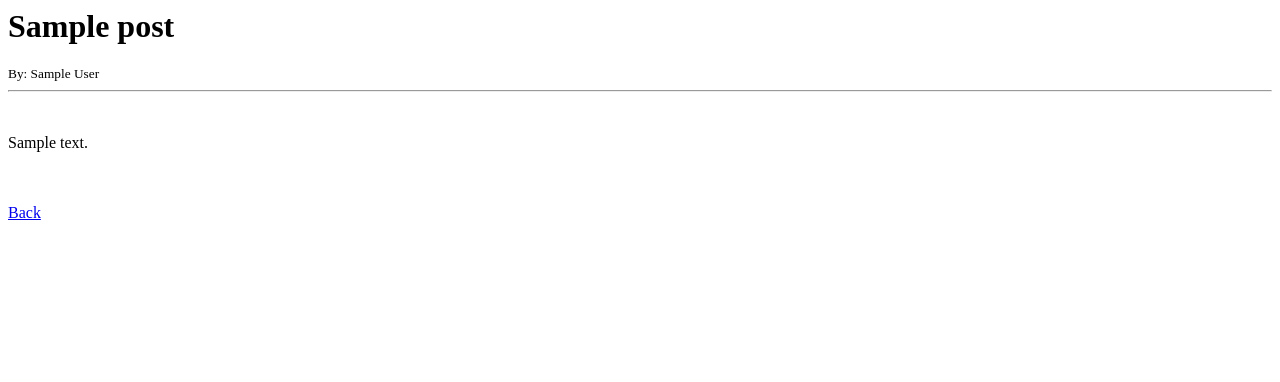
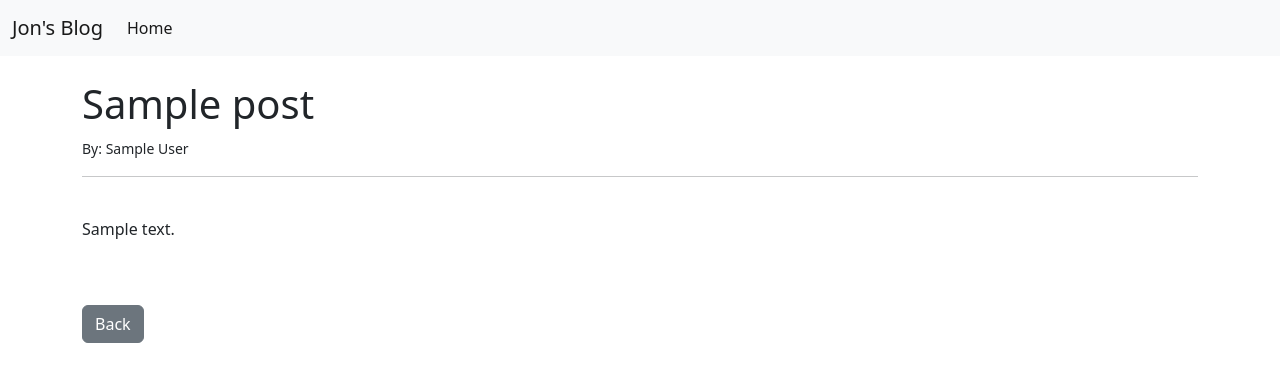
Before and after one commit to JonEast87/Django_Blog, a Django app: template JonsBlog/templates/article_details.html in a window 1280 px wide. Shown: the top 382 px of the page. Run offline with Django 3.2, Linux system fonts and the light colour scheme; the template is opened without the code that fills it: most values are stand-ins (such as "Sample title", 1, 10 or a date in 2020).

Commit message:
added views for browsing of blog pages.

```diff
--- a/JonsBlog/models.py
+++ b/JonsBlog/models.py
@@ -4,7 +4,8 @@ from django.contrib.auth.models import User
 
 # Create your models here.
 class Post(models.Model):
-    title = models.CharField(max_length=255)
+    title = models.CharField(max_length=255, default="Jon's Blog")
+    title_tag = models.CharField(max_length=255, default="Jon's Blog")
     author = models.ForeignKey(User, on_delete=models.CASCADE)
     body = models.TextField()
 
--- a/JonsBlog/templates/article_details.html
+++ b/JonsBlog/templates/article_details.html
@@ -1,3 +1,9 @@
+{% extends 'base.html' %}
+
+{% block title %}{{ post.title_tag }}{% endblock %}
+
+{% block content %}
+
 <h1>{{ post.title }}</h1>
 <small>By: {{ post.author.first_name }} {{ post.author.last_name }}</small>
 <br/>
@@ -8,4 +14,6 @@
 <br/>
 <br/>
 
-<a href="{% url 'home' %}">Back</a>
+<a href="{% url 'home' %} " class="btn btn-secondary">Back</a>
+
+{% endblock %}
--- /dev/null
+++ b/JonsBlog/templates/base.html
@@ -0,0 +1,34 @@
+<!doctype html>
+<html lang="en">
+  <head>
+    <meta charset="utf-8">
+    <meta name="viewport" content="width=device-width, initial-scale=1">
+    <title>{% block tilte %} Jon's Blog {% endblock %}</title>
+    <link href="https://cdn.jsdelivr.net/npm/bootstrap@5.2.2/dist/css/bootstrap.min.css" rel="stylesheet" integrity="sha384-Zenh87qX5JnK2Jl0vWa8Ck2rdkQ2Bzep5IDxbcnCeuOxjzrPF/et3URy9Bv1WTRi" crossorigin="anonymous">
+  </head>
+  <body>
+    <nav class="navbar navbar-expand-lg bg-light">
+	  <div class="container-fluid">
+		<a class="navbar-brand" href="{% url 'home' %}">Jon's Blog</a>
+		<button class="navbar-toggler" type="button" data-bs-toggle="collapse" data-bs-target="#navbarSupportedContent" aria-controls="navbarSupportedContent" aria-expanded="false" aria-label="Toggle navigation">
+		  <span class="navbar-toggler-icon"></span>
+		</button>
+		<div class="collapse navbar-collapse" id="navbarSupportedContent">
+		  <ul class="navbar-nav me-auto mb-2 mb-lg-0">
+			<li class="nav-item">
+			  <a class="nav-link active" aria-current="page" href="{% url 'home' %}">Home</a>
+			</li>
+		  </ul>
+		</div>
+	  </div>
+	</nav>
+    <br />
+    <div class="container">
+        {% block content %}
+
+        {% endblock %}
+    </div>
+
+    <script src="https://cdn.jsdelivr.net/npm/bootstrap@5.2.2/dist/js/bootstrap.bundle.min.js" integrity="sha384-OERcA2EqjJCMA+/3y+gxIOqMEjwtxJY7qPCqsdltbNJuaOe923+mo//f6V8Qbsw3" crossorigin="anonymous"></script>
+  </body>
+</html>
--- a/JonsBlog/urls.py
+++ b/JonsBlog/urls.py
@@ -5,6 +5,6 @@ from .views import HomeView, ArticleDetailView
 # Using class based url
 urlpatterns = [
     path('', HomeView.as_view(), name="home"),
-    path('/article/<int:pk>', ArticleDetailView.as_view(),
+    path('article/<int:pk>', ArticleDetailView.as_view(),
          name="article-detail"),
 ]
```
Also changed, not shown: JonsBlog/templates/home.html (+8 -3 lines), JonsBlog/migrations/0002_post_title_post_title_tag.py (added), db.sqlite3.
